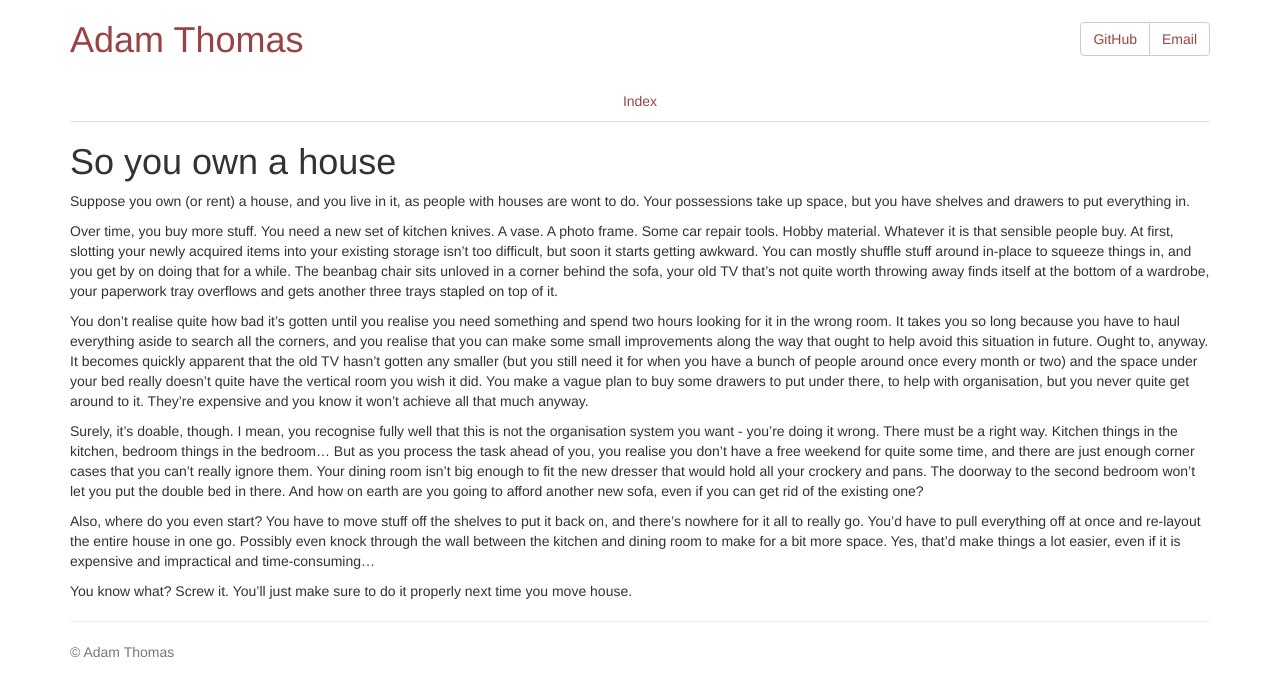
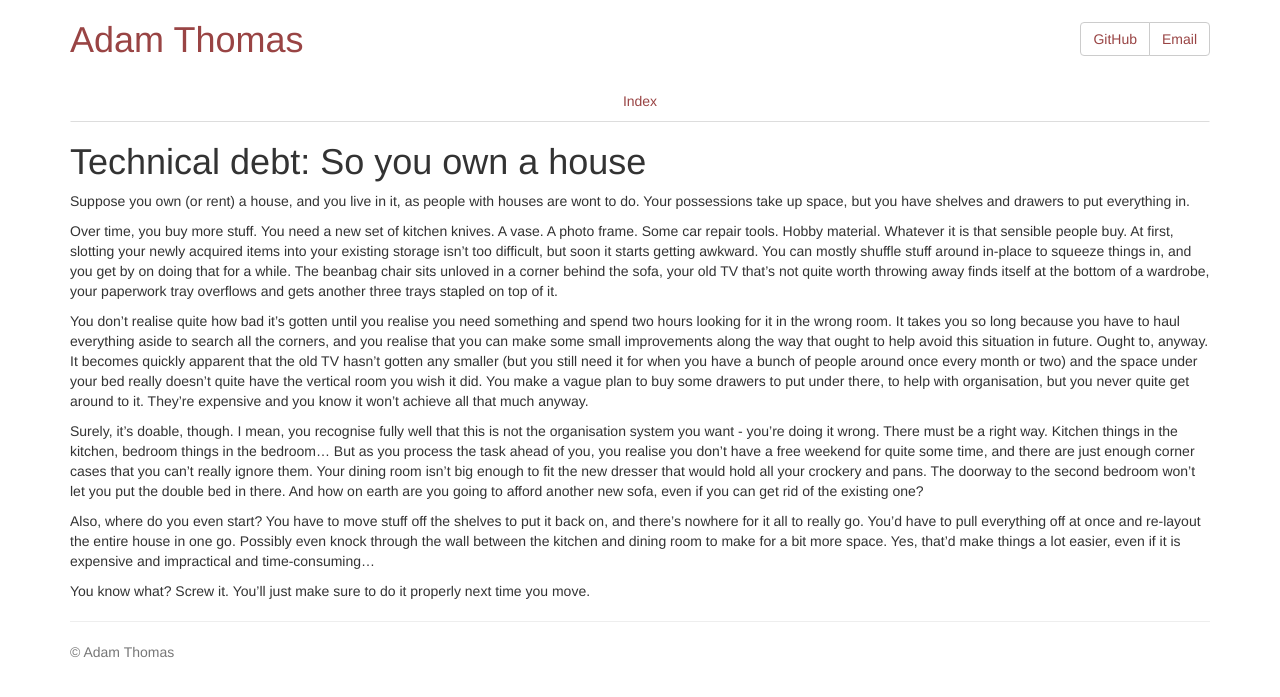
Before and after one commit to adam-thomas/adam-thomas.github.com, a Jekyll site: the page built from _posts/2015-08-11-technical-debt.markdown, in a window 1280 px wide. Shown: the top 697 px of the page. Built offline with Jekyll 4.4.1, drawn with Linux system fonts in a browser that asks for light colours; nearby versions of some CDN libraries; Markdown is read by kramdown in place of the engine named in the settings.

Commit message:
Update 2015-08-11-technical-debt.markdown

```diff
--- a/_posts/2015-08-11-technical-debt.markdown
+++ b/_posts/2015-08-11-technical-debt.markdown
@@ -3,7 +3,7 @@ layout: main
 title: Technical debt
 ---
 
-# So you own a house
+# Technical debt: So you own a house
 
 Suppose you own (or rent) a house, and you live in it, as people with houses are wont to do. Your possessions take up space, but you have shelves and drawers to put everything in.
 
@@ -15,4 +15,4 @@ Surely, it's doable, though. I mean, you recognise fully well that this is not t
 
 Also, where do you even start? You have to move stuff off the shelves to put it back on, and there's nowhere for it all to really go. You'd have to pull everything off at once and re-layout the entire house in one go. Possibly even knock through the wall between the kitchen and dining room to make for a bit more space. Yes, that'd make things a lot easier, even if it is expensive and impractical and time-consuming...
 
-You know what? Screw it. You'll just make sure to do it properly next time you move house.
+You know what? Screw it. You'll just make sure to do it properly next time you move.
```
